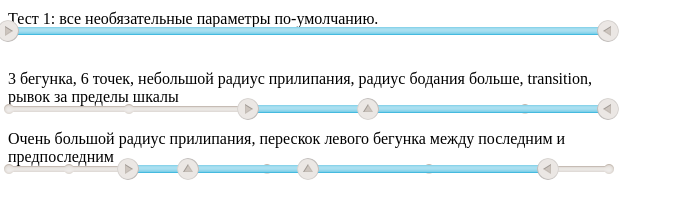
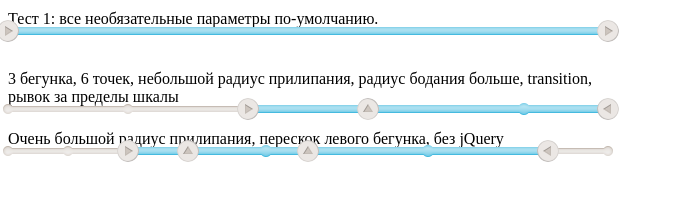
Before and after one commit to 2gis/rader, a plain HTML site: page test/index.html in a window 1280 px wide. Shown: the whole page, without its empty margins (0-682 px from the left). Drawn offline with Linux system fonts and the light colour scheme.

Commit message:
Force parameter for updatePoints added

```diff
--- a/css/style.css
+++ b/css/style.css
@@ -15,12 +15,6 @@
     /*margin: 10px;*/
     border-radius: 3px;
     background: url(../pics/gray.png) repeat-x;
-    /*box-shadow:
-        0 1px rgba(153, 136, 119, .3) inset,
-        0 0 2px 2px rgba(153, 136, 119, .25) inset;
-    background: #f4f2ef;
-    background-image: -webkit-linear-gradient(top, rgba(153, 136, 119, .3) 0%, rgba(153, 136, 119, 0) 100%);
-    background-image: linear-gradient(to bottom, rgba(153, 136, 119, .3) 0%, rgba(153, 136, 119, 0) 100%);*/
 }
 .slider__track-active {
     position: absolute;
@@ -29,57 +23,49 @@
     height: 8px;
     border-radius: 4px;
     background: url(../pics/blue.png) repeat-x;
-    /*box-shadow:
-        0 -1px rgba(13, 165, 213, .4) inset,
-        0 0 2px 2px rgba(13, 165, 213, .35) inset;
-    background: #b3e2ec;
-    background-color: rgba(13, 165, 213, .3);
-    background-image: -webkit-linear-gradient(top, rgba(13, 165, 213, 0), rgba(13, 165, 213, .25));
-    background-image: linear-gradient(to bottom, rgba(13, 165, 213, 0), rgba(13, 165, 213, .25));*/
 }
 .slider__point {
     position: absolute;
     width: 0;
     height: 0;
 }
-.slider__point-design {
+.slider__point:before {
+    content: '';
     position: absolute;
     left: -5px;
-    top: -3px;
-    width: 12px;
-    height: 12px;
+    top: -2px;
+    width: 10px;
+    height: 10px;
     background-position: center;
     background-repeat: no-repeat;
 }
-.slider__point-design_type_l {
+.slider__point_type_l:before {
     background-image: url(../pics/point-left.png);
 }
-.slider__point-design_type_lr {
-    left: -4px;
-    width: 10px;
+.slider__point_type_lr:before {
+    left: -5px;
     background-image: url(../pics/point-center.png);
 }
-.slider__point-design_type_r {
+.slider__point_type_r:before {
     background-image: url(../pics/point-right.png);
 }
 .slider__point_range_in {
     z-index: 1;
 }
-.slider__point-design:after {
+.slider__point:after {
     content: '';
     opacity: 0;
     position: absolute;
-    width: 100%;
-    height: 100%;
+    top: -3px;
+    left: -6px;
+    width: 12px;
+    height: 12px;
     background: url(../pics/point_range_in.png) center no-repeat;
     -webkit-transition: all .3s;
     transition: all .3s;
 }
-.slider__point_range_in .slider__point-design:after {
-    contnet: '';
+.slider__point_range_in:after {
     opacity: 1;
-    -webkit-transition: all .3s;
-    transition: all .3s;
 }
 
 .slider__runner {
@@ -91,7 +77,8 @@
 .slider__runner:active {
     z-index: 2;
 }
-.slider__runner-design {
+.slider__runner:before {
+    content: '';
     position: absolute;
     top: -8px;
     left: -11px;
@@ -100,10 +87,10 @@
     border-radius: 11px;
     background: url(../pics/runner.png);
 }
-.slider__runner-design_pos_left {
+.slider__runner_pos_left:before {
     background: url(../pics/runner-left.png);
 }
-.slider__runner-design_pos_right {
+.slider__runner_pos_right:before {
     background: url(../pics/runner-right.png);
 }
 .slider__track_transition_on .slider__runner {
--- a/slider.js
+++ b/slider.js
@@ -247,7 +247,7 @@
         }
 
         // Updating points look (in range | not in range)
-        function updatePoints() {
+        function updatePoints(force) {
             if (params.pointInRangeCls) {
                 // Cloning pointsInRagne to pointsWasInRagne
                 var pointsWasInRagne = [];
@@ -264,7 +264,7 @@
                 }
 
                 for (var i = 0 ; i < pointsInRagne.length ; i++) {
-                    if (pointsInRagne[i] != pointsWasInRagne[i]) { // Mega profit (+few ms per point change)
+                    if (pointsInRagne[i] != pointsWasInRagne[i] || force) { // Mega profit (+few ms per point change)
                         if (pointsInRagne[i]) {
                             dom(elements.points[i]).addClass(params.pointInRangeCls);
                         } else {
@@ -274,8 +274,6 @@
                 }
             }
         }
-
-
 
         // Coordinates initialization
         for (var i = 0 ; i < params.points.length ; i++) {
@@ -304,7 +302,7 @@
             })(i));
         }
 
-        updatePoints();
+        updatePoints(1);
 
         // Dragend
         event(document, 'mouseup blur', function() {
@@ -321,7 +319,7 @@
             x0drag = e.clientX;
         });
 
-        event(document, 'mousemove', function(e) { // document, not window, for ie8
+        event(params.root, 'mousemove', function(e) { // document, not window, for ie8
             if (drag != -1) {
                 var dx = e.clientX - x0drag,
                     pos = {},
--- a/test/index.html
+++ b/test/index.html
@@ -29,12 +29,8 @@
             <div class="slider__track-active"></div>
 
             <!-- Бегунки -->
-            <div class="slider__runner">
-                <div class="slider__runner-design slider__runner-design_pos_left"></div>
-            </div>
-            <div class="slider__runner">
-                <div class="slider__runner-design slider__runner-design_pos_right"></div>
-            </div>
+            <div class="slider__runner slider__runner_pos_left"></div>
+            <div class="slider__runner slider__runner_pos_left"></div>
         </div>
     </div>
 
@@ -43,92 +39,50 @@
     <div class="slider slider_2">
         3 бегунка, 6 точек, небольшой радиус прилипания, радиус бодания больше, transition, рывок за пределы шкалы
         <div class="slider__track">
-            <div class="slider__point">
-                <div class="slider__point-design slider__point-design_type_l"></div>
-            </div>
-            <div class="slider__point">
-                <div class="slider__point-design slider__point-design_type_lr"></div>
-            </div>
-            <div class="slider__point">
-                <div class="slider__point-design slider__point-design_type_lr"></div>
-            </div>
-            <div class="slider__point">
-                <div class="slider__point-design slider__point-design_type_lr"></div>
-            </div>
-            <div class="slider__point">
-                <div class="slider__point-design slider__point-design_type_lr"></div>
-            </div>
-            <div class="slider__point">
-                <div class="slider__point-design slider__point-design_type_r"></div>
-            </div>
+            <div class="slider__point slider__point_type_l"></div>
+            <div class="slider__point slider__point_type_lr"></div>
+            <div class="slider__point slider__point_type_lr"></div>
+            <div class="slider__point slider__point_type_lr"></div>
+            <div class="slider__point slider__point_type_lr"></div>
+            <div class="slider__point slider__point_type_r"></div>
 
             <!-- Активная часть трека -->
             <div class="slider__track-active"></div>
 
             <!-- Бегунки -->
-            <div class="slider__runner">
-                <div class="slider__runner-design slider__runner-design_pos_left"></div>
-            </div>
-            <div class="slider__runner">
-                <div class="slider__runner-design"></div>
-            </div>
-            <div class="slider__runner">
-                <div class="slider__runner-design slider__runner-design_pos_right"></div>
-            </div>
+            <div class="slider__runner slider__runner_pos_left"></div>
+            <div class="slider__runner"></div>
+            <div class="slider__runner slider__runner_pos_right"></div>
         </div>
     </div>
 
     <!--  -->
 
     <div class="slider slider_3">
-        Очень большой радиус прилипания, перескок левого бегунка между последним и предпоследним
+        Очень большой радиус прилипания, перескок левого бегунка, без jQuery
         <div class="slider__track slider__track_transition_on">
-            <div class="slider__point">
-                <div class="slider__point-design slider__point-design_type_l"></div>
-            </div>
-            <div class="slider__point">
-                <div class="slider__point-design slider__point-design_type_lr"></div>
-            </div>
-            <div class="slider__point">
-                <div class="slider__point-design slider__point-design_type_lr"></div>
-            </div>
-            <div class="slider__point">
-                <div class="slider__point-design slider__point-design_type_lr"></div>
-            </div>
-            <div class="slider__point">
-                <div class="slider__point-design slider__point-design_type_lr"></div>
-            </div>
-            <div class="slider__point">
-                <div class="slider__point-design slider__point-design_type_lr"></div>
-            </div>
-            <div class="slider__point">
-                <div class="slider__point-design slider__point-design_type_lr"></div>
-            </div>
-            <div class="slider__point">
-                <div class="slider__point-design slider__point-design_type_lr"></div>
-            </div>
-            <div class="slider__point">
-                <div class="slider__point-design slider__point-design_type_r"></div>
-            </div>
+            <div class="slider__point slider__point_type_l"></div>
+            <div class="slider__point slider__point_type_lr"></div>
+            <div class="slider__point slider__point_type_lr"></div>
+            <div class="slider__point slider__point_type_lr"></div>
+            <div class="slider__point slider__point_type_lr"></div>
+            <div class="slider__point slider__point_type_lr"></div>
+            <div class="slider__point slider__point_type_lr"></div>
+            <div class="slider__point slider__point_type_lr"></div>
+            <div class="slider__point slider__point_type_r"></div>
 
             <!-- Активная часть трека -->
             <div class="slider__track-active"></div>
 
             <!-- Бегунки -->
-            <div class="slider__runner">
-                <div class="slider__runner-design slider__runner-design_pos_left"></div>
-            </div>
-            <div class="slider__runner">
-                <div class="slider__runner-design"></div>
-            </div>
-            <div class="slider__runner">
-                <div class="slider__runner-design"></div>
-            </div>
-            <div class="slider__runner">
-                <div class="slider__runner-design slider__runner-design_pos_right"></div>
-            </div>
+            <div class="slider__runner slider__runner_pos_left"></div>
+            <div class="slider__runner"></div>
+            <div class="slider__runner"></div>
+            <div class="slider__runner slider__runner_pos_right"></div>
         </div>
     </div>
+
+    <!--  -->
 
 </body>
 
--- a/test/script.js
+++ b/test/script.js
@@ -19,19 +19,19 @@ window.onload = function() {
         transCls: 'slider__track_transition_on'
     });
 
-    $('.slider_3').slider({
-        trackActive: '.slider__track-active',
-        point: '.slider__point',
-        runner: '.slider__runner',
-        pointInRangeCls: 'slider__point_range_in',
-        points: [0, 1, 2, 3, 4.3, 5, 7, 9, 10],
-        runners: [2, 3, 5, 9],
-        stickingRadius: 99999,
-        bumpRadius: 22
-    });
+    // $('.slider_3').slider({
+    //     trackActive: '.slider__track-active',
+    //     point: '.slider__point',
+    //     runner: '.slider__runner',
+    //     pointInRangeCls: 'slider__point_range_in',
+    //     points: [0, 1, 2, 3, 4.3, 5, 7, 9, 10],
+    //     runners: [2, 3, 5, 9],
+    //     stickingRadius: 99999,
+    //     bumpRadius: 22
+    // });
 
     slider({
-        root: ('.slider_4'),
+        root: $('.slider_3'),
         trackActive: '.slider__track-active',
         point: '.slider__point',
         runner: '.slider__runner',
@@ -42,11 +42,11 @@ window.onload = function() {
         bumpRadius: 22,
         selector: qwery, // Selector engine
         event: function(elem, event, func, mode) { // Events manager
-            //if (Object.prototype.toString.call(elem) !== "[object Array]") {
             if (!elem.length) {
                 elem = [elem]; // bean not supported arrays
             }
-             for (var i = 0 ; i < elem.length ; i++) {
+
+            for (var i = 0 ; i < elem.length ; i++) {
                 bean[mode || 'on'](elem[i], event, func);
             }
         },
```
